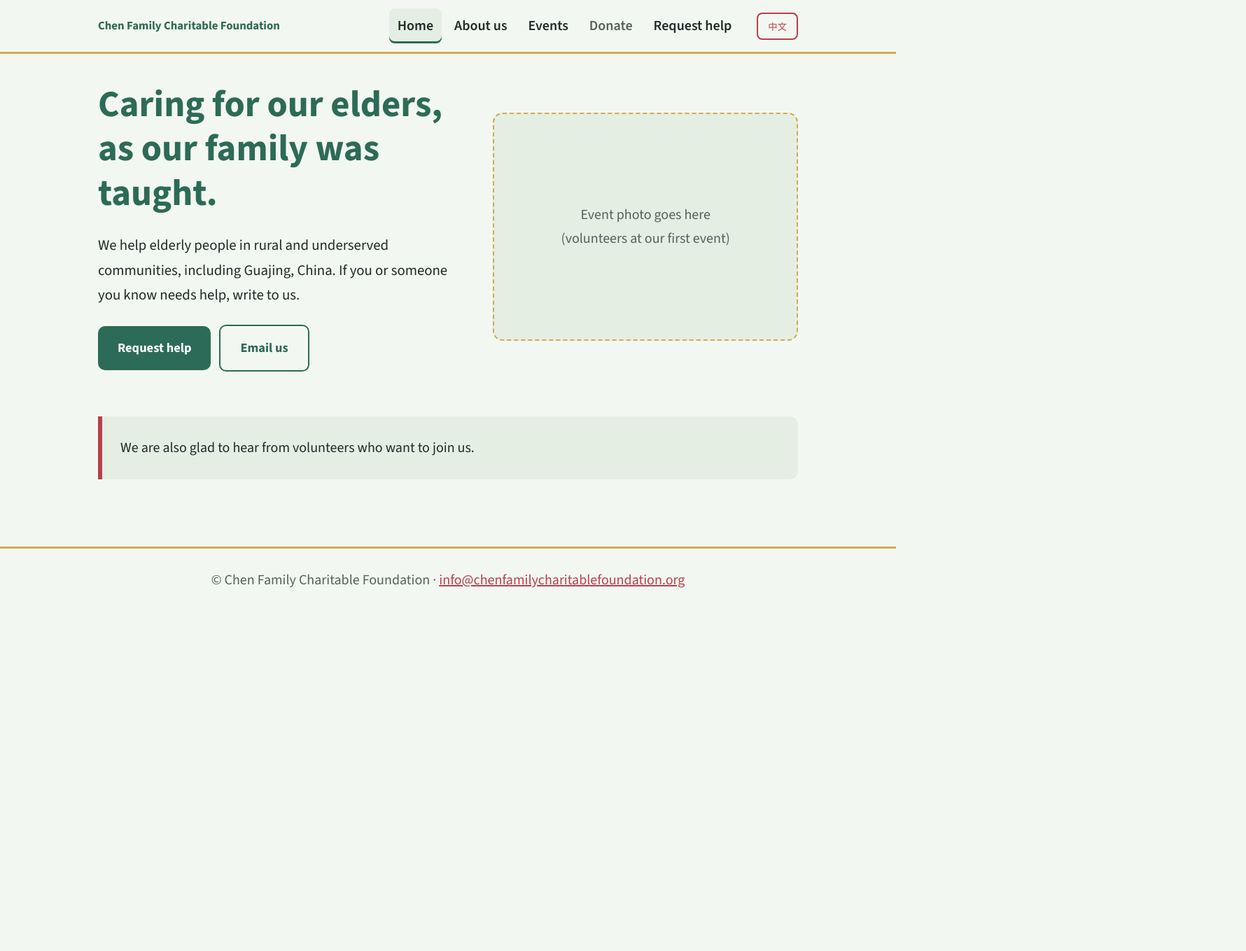
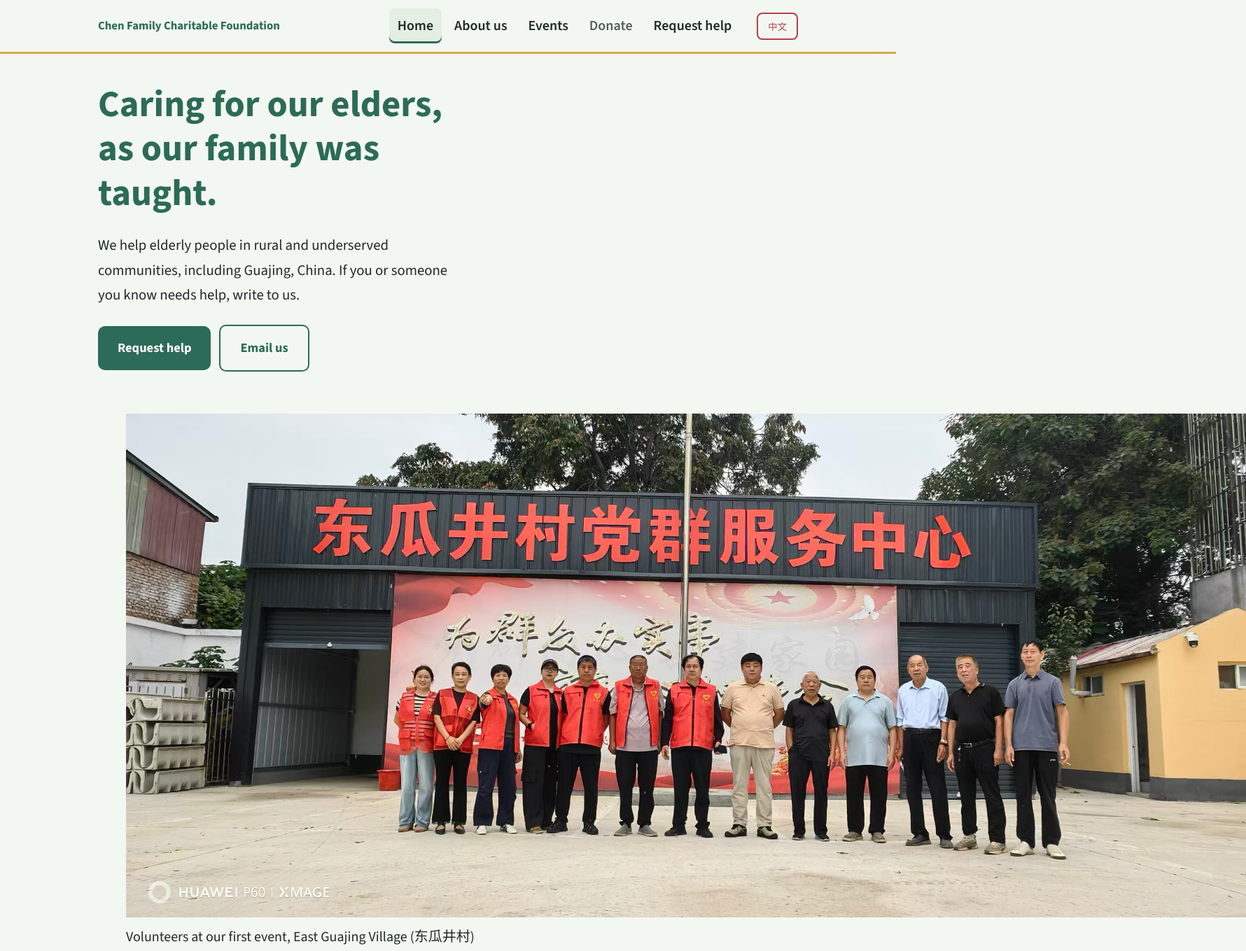
Before and after one commit to jianguochen/chenfamilycharitablefoundation, a plain HTML site: page index.html in a window 1280 px wide. Shown: the top 1359 px of the page at 70% size, 1780 px wide, since content can reach past the window. Before the commit the page ends 874 px from the top, so only its background shows below. Drawn offline with nearby package versions, Linux system fonts and the light colour scheme.

Commit message:
Update index.html

```diff
--- a/index.html
+++ b/index.html
@@ -21,9 +21,8 @@
 <a class="btn" href="contact.html"><span class="en">Request help</span><span class="zh">申请帮助</span></a>
 <a class="btn alt" href="mailto:info@chenfamilycharitablefoundation.org"><span class="en">Email us</span><span class="zh">发邮件给我们</span></a>
 </div>
-<!-- To add your photo: replace the content of this box with <img src="photo.jpg" alt="Volunteers at our first event"> -->
-<div class="ph" role="img" aria-label="Photo placeholder"><span class="en">Event photo goes here<br>(volunteers at our first event)</span><span class="zh">此处放置活动照片<br>（首次活动的志愿者）</span></div>
 </div>
+<figure class="photo"><img src="imgs/first_event_group.jpg" alt="Volunteers standing in front of the East Guajing Village service center at our first event" width="1600" height="720"><figcaption><span class="en">Volunteers at our first event, East Guajing Village (东瓜井村)</span><span class="zh">首次活动的志愿者，东瓜井村</span></figcaption></figure>
 <div class="band"><p><span class="en">We are also glad to hear from volunteers who want to join us.</span><span class="zh">我们也欢迎愿意加入的志愿者与我们联系。</span></p></div>
 </main>
 <footer>© <span class="en">Chen Family Charitable Foundation</span><span class="zh">陈氏家族慈善基金会</span> · <a href="mailto:info@chenfamilycharitablefoundation.org">info@chenfamilycharitablefoundation.org</a></footer>
```
